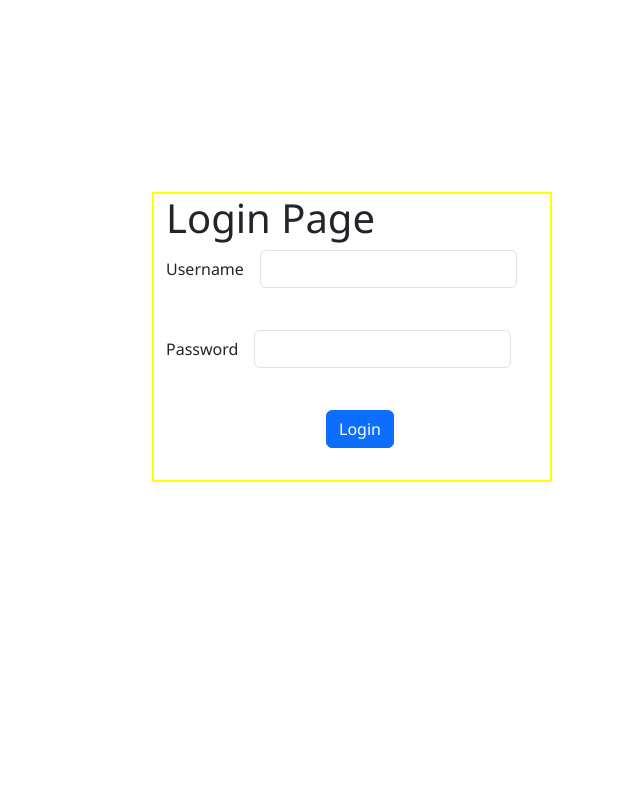
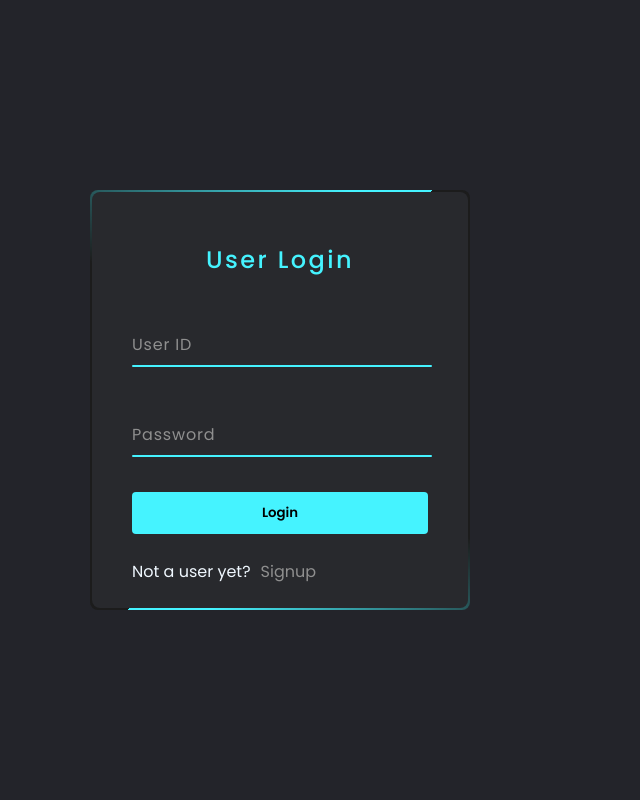
Before and after one commit to Himaja-14/Web-Application-Model, a Django app: page / in a window 1280 px wide. Shown: the whole page, without its empty margins (360-1000 px from the left). Run offline with Django 5.2, Linux system fonts and the light colour scheme; some libraries are stand-ins or nearby versions.

Commit message:
commit for user register page

```diff
--- a/HRadministrator/templates/CandSetup/create_cand.html
+++ b/HRadministrator/templates/CandSetup/create_cand.html
@@ -56,7 +56,7 @@
         <div class="col-1">
             <div class="inputbox">
                 <label for="candid" >Candidate ID</label>
-                <input type="text" name="candid" id="candid">
+                <input type="text" name="candid" id="candid" value = "{{candid}}" readonly>
             </div>
         </div>
         <div class="col-1">
--- a/HRadministrator/templates/base.html
+++ b/HRadministrator/templates/base.html
@@ -7,6 +7,7 @@
   <meta name="viewport" content="width=device-width, initial-scale=1">
   <title>HR Admin HomePage</title>
   <link rel="stylesheet" href="{% static 'css/style.css' %}">
+  <script src="https://kit.fontawesome.com/f376f4251d.js" crossorigin="anonymous"></script>
 </head>
 
 <body>
--- a/HRadministrator/templates/login.html
+++ b/HRadministrator/templates/login.html
@@ -1,93 +1,39 @@
-<!doctype html>
+<!DOCTYPE html>
+{% load static %}
 <html lang="en">
+  <head>
+      <meta charset="UTF-8">
+      <meta http-equiv="X-UA-Compatible" content="IE=edge">
+      <meta name="viewport" content="width=device-width, initial-scale=1.0">
+      <title>Login Page</title>
+      <link rel="stylesheet" href="{% static 'css/login.css' %}">
+      <script src="{% static 'js/index.js' %}"></script>
+    </head>
+    <body>
+      <form action="#" method="POST">
+        {% csrf_token %}
+      <div class="box">
+        <div class="form">
+          <h2>User Login</h2>
+          <div class="inputbox">
+            <input type="text" name="username" id="username" required>
+            <span>User ID</span>
+            <i></i>
+          </div>
+          <div class="inputbox">
+            <input type="password" name="password" id="password" required>
+            <span>Password</span>
+            <i></i>
+          </div>
 
-<head>
-  <meta charset="utf-8">
-  <meta name="viewport" content="width=device-width, initial-scale=1">
-  <title>Login</title>
-  <link href="https://cdn.jsdelivr.net/npm/bootstrap@5.3.3/dist/css/bootstrap.min.css" rel="stylesheet"
-    integrity="sha384-QWTKZyjpPEjISv5WaRU9OFeRpok6YctnYmDr5pNlyT2bRjXh0JMhjY6hW+ALEwIH" crossorigin="anonymous">
-  <style>
-    * {
-      max-height: 100vh;
-      max-width: 100vw;
-      box-sizing: border-box;
-      font-family: 'Segoe UI', Tahoma, Geneva, Verdana, sans-serif;
-    }
-
-    .container {
-      position: absolute;
-      min-height: 10em;
-      max-width: 25em;
-      margin-left: 40%;
-      margin-top: 15%;
-      border: 2px solid yellow;
-    }
-
-    .container .row .col-auto {
-      height: 5em;
-    }
-
-    .container button{
-      margin-left: 10em;
-      margin-bottom: 2em;
-    }
-  </style>
-</head>
-
-<body>
-  <form action="" method="post">
-    {% csrf_token %}
-    <div class="container">
-      <h1>Login Page</h1>
-      <div class="row g-3 align-items-center">
-        <div class="col-auto">
-          <label for="Username" class="col-form-label">Username</label>
-        </div>
-        <div class="col-auto">
-          <input type="text" id="Username" name="Username" class="form-control" aria-describedby="passwordHelpInline">
+          <br>
+          <input type="submit" value="Login">
+          <br>
+          <div class="links">
+            <p style="color: aliceblue;">Not a user yet?<a href="/signup">Signup</a></p>
+          </div>
         </div>
       </div>
-      <div class="row g-3 align-items-center">
-        <div class="col-auto">
-          <label for="Password" class="col-form-label">Password</label>
-        </div>
-        <div class="col-auto">
-          <input type="password" id="Password" name="Password" class="form-control"
-            aria-describedby="passwordHelpInline">
-        </div>
-      </div>
-      <button type="submit" class="btn btn-primary">Login</button>
-    </div>
-  </form>
-  <script src="https://cdn.jsdelivr.net/npm/bootstrap@5.3.3/dist/js/bootstrap.bundle.min.js"
-    integrity="sha384-YvpcrYf0tY3lHB60NNkmXc5s9fDVZLESaAA55NDzOxhy9GkcIdslK1eN7N6jIeHz"
-    crossorigin="anonymous"></script>
-
-    {% if messages %}
-        {% for message in messages %}
-            {% if message.tags == 'success' %}
-                <div class="msg-popup" id="popup">
-                    <div class="msg">
-                        <img src="/media/icons/success.png" alt="Success">
-                        <h2>Success</h2>
-                        <p>{{message}}</p>
-                        <button type="button" onclick="closePopup()">close</button>
-                    </div>
-                </div>
-            {% endif %}
-            {% if message.tags == 'info' %}
-                <div class="msg-popup" id="popup">
-                    <div class="msg">
-                        <img src="/media/icons/delete.png" alt="Success">
-                        <h2>Delete</h2>
-                        <p>{{message}}</p>
-                        <button type="button" onclick="closePopup()">close</button>
-                    </div>
-                </div>
-            {% endif %}
-        {% endfor %}
-    {% endif %}
-</body>
-
+    </form>
+  </body>
 </html>
--- a/HRadministrator/urls.py
+++ b/HRadministrator/urls.py
@@ -13,14 +13,18 @@
     path('dashboard', views.dashboard, name='dashboard'),
     path('organization', views.org_setup, name='organization'),
     path('Create-organization', views.create_org, name='Create-organization'),
+    path('Delete-organization/<int:id>', views.delorg, name='DeleteOrg'),
     path('department', views.dept_setup, name='department'),
     path('create-department', views.create_dept, name='create-department'),
+    path('Delete-department/<int:id>', views.deldept, name='DeleteDept'),
     path('position', views.Pos_setup, name='position'),
     path('create-position', views.create_pos, name='create-position'),
     path('requisition', views.requi_setup, name='requisition'),
     path('create-requisition', views.create_requi, name='create-requisition'),
     path('candidate', views.cand_setup, name='candidate'),
     path('create-candidate', views.create_cand, name='create-candidate'),
+    path('SendEmail/<int:id>', views.send_email, name='SendEmail'),
+    path('Delete-candidate/<int:id>', views.delcand, name='DeleteCandidate'),
     path('assign-requisition/<pk>', views.requi_cand, name='assign-requisition'),
     path('assigned-candidated/<pk>', views.assigened_candidates, name='assigned-candidated'),
 
--- a/HRadministrator/views.py
+++ b/HRadministrator/views.py
@@ -4,17 +4,19 @@
 from django.contrib import messages
 from django.contrib.auth.models import auth, User
 from django.contrib.auth.hashers import make_password
+from django.core.mail import EmailMessage
+from django.template.loader import get_template
+from django.conf import settings
+from HRadministrator.models import *
+from django.db.models import Max
 
-from HRadministrator.models import *
-from django.core.mail import EmailMessage
-from django.conf import settings
 
 # Create your views here.
 
 def login_user(request):
     if request.method == "POST":
-        username = request.POST.get('Username')
-        password = request.POST.get('Password')
+        username = request.POST.get('username')
+        password = request.POST.get('password')
         user = authenticate(request, username=username, password=password)
         if user is not None:
             if user.is_superuser == True:
@@ -26,6 +28,39 @@
         else:
             messages.error(request, 'please check your username and password')
     return render(request, 'login.html')
+
+def signup_user(request):
+    candid = 10001 if candidate.objects.count() == 0 else candidate.objects.aggregate(max=Max('cand_id'))["max"]+1
+    if request.method == 'POST':
+        fname = request.POST.get('fname')
+        lname = request.POST.get('lname')
+        email = request.POST.get('email')
+        password = request.POST.get('password')
+        cnfpswd = request.POST.get('cnfpswd')
+        if password == cnfpswd:
+            pswd = make_password(password)
+            user = User.objects.create(username=candid, email=email, password=pswd)
+            user.save()
+            cand = candidate.objects.create(cand_id = candid,first_name=fname, last_name=lname, email = email)
+            cand.save()
+            receiver_email = email
+        email_sub = f"Welcome Onboard {fname + lname}"
+        email_body = f"Your candiducture has been created succesfully, please login with your credentials \n username: {candid} \n passowrd:{password}"
+        email_msg = EmailMessage(email_sub,
+                                email_body,
+                                settings.APPLICATION_EMAIL,
+                                [receiver_email],
+                                reply_to=[settings.APPLICATION_EMAIL]
+                                )
+        email_msg.content_subtype = 'html'
+        email_msg.send(fail_silently=False)
+        if email_msg.send:
+                messages.success(request, 'Email Sent Successfully.')
+                return redirect('/')
+        else:
+            messages.error(request, 'Email Not Sent Please Check the Config')
+            return redirect('/signup')
+    return render (request, 'register.html', {'candid':candid})
 
 
 @login_required(login_url="/")
@@ -65,6 +100,13 @@
     return render(request, 'OrgSetup/create_org.html')
 
 @login_required(login_url="/")
+def delorg(request, id):
+    if request.method == 'POST':
+        delorg = organization.objects.get(pk=id)
+        delorg.delete()
+        return redirect('/HRadministrator/organization')
+
+@login_required(login_url="/")
 def dept_setup(request):
     depts = department.objects.all()
     return render(request, 'DeptSetup/dept.html', {'depts':depts})
@@ -79,6 +121,13 @@
         dept.save()
         return redirect('/HRadministrator/department')
     return render(request, 'DeptSetup/create_dept.html', {'orgs':orgs})
+
+@login_required(login_url="/")
+def deldept(request, id):
+    if request.method == 'POST':
+        deldept = department.objects.get(pk=id)
+        deldept.delete()
+        return redirect('/HRadministrator/department')
 
 @login_required(login_url="/")
 def Pos_setup(request):
@@ -126,19 +175,19 @@
 
 @login_required(login_url="/")
 def create_cand(request):
+    candid = 10001 if candidate.objects.count() == 0 else candidate.objects.aggregate(max=Max('cand_id'))["max"]+1
     if request.method == 'POST':
-        cand_id = request.POST.get("candid")
         first_name = request.POST.get("fname")
         last_name = request.POST.get("lname")
         email = request.POST.get("email")
         mobile = request.POST.get("mobile")
-        paswd = make_password(cand_id)
-        cand = candidate.objects.create(cand_id=cand_id, first_name=first_name, last_name=last_name, email=email, mobile=mobile)
+        paswd = make_password(candid)
+        cand = candidate.objects.create(cand_id=candid, first_name=first_name, last_name=last_name, email=email, mobile=mobile)
         cand.save()
-        user = User.objects.create(username = cand_id, first_name = first_name, last_name=last_name, email=email, password = paswd)
+        user = User.objects.create(username = candid, first_name = first_name, last_name=last_name, email=email, password = paswd)
         user.save()
         return redirect('/HRadministrator/candidate')
-    return render(request, 'CandSetup/create_cand.html')
+    return render(request, 'CandSetup/create_cand.html', {'candid':candid})
 
 @login_required(login_url="/")
 def send_email(request, id):
@@ -165,6 +214,7 @@
             messages.error(request, 'Email Not Sent Please Check the Config')
             return redirect('/HRadministrator/candidate')
     return render(request, 'CandSetup/cand.html')
+
 
 @login_required(login_url="/")
 def delcand(request, id):
--- a/hrm/urls.py
+++ b/hrm/urls.py
@@ -25,6 +25,7 @@
 urlpatterns = [
     path('admin/', admin.site.urls),
     path('', views.login_user, name='login-user'),
+    path('signup', views.signup_user, name='signup-user'),
     path('HRadministrator/', include('HRadministrator.urls')),
     path('candidate/', include('candidate.urls')),
 
--- /dev/null
+++ b/static/css/login.css
@@ -0,0 +1,180 @@
+@import url('https://fonts.googleapis.com/css2?family=Poppins:wght@300;400;500;600;700;800;900&display=swap');
+
+*{
+    margin: 0;
+    padding: 0;
+    box-sizing: border-box;
+    font-family: 'Poppins', sans-serif;
+}
+body{
+    display: flex;
+    justify-content: center;
+    align-items: center;
+    min-height: 100vh;
+    background: #23242a;
+}
+.box{
+    position: relative;
+    width: 380px;
+    height: 420px;
+    background: #1c1c1c;
+    border-radius: 8px;
+    overflow: hidden;
+}
+.box.register{
+    position: relative;
+    width: 380px;
+    height: 800px;
+    background: #1c1c1c;
+    border-radius: 8px;
+    overflow: hidden;
+}
+.box::before{
+    content: '';
+    position: absolute;
+    top: -50%;
+    left: -50%;
+    width: 380px;
+    height: 420px;
+    background: linear-gradient(0deg, transparent, #45f3ff, #45f3ff);
+    transform-origin: bottom right;
+    animation: animate 6s linear infinite;
+}
+.box.register::before{
+    content: '';
+    position: absolute;
+    top: -50%;
+    left: -50%;
+    width: 380px;
+    height: 800px;
+    background: linear-gradient(0deg, transparent, #45f3ff, #45f3ff);
+    transform-origin: bottom right;
+    animation: animate 6s linear infinite;
+}
+.box::after{
+    content: '';
+    position: absolute;
+    top: -50%;
+    left: -50%;
+    width: 380px;
+    height: 420px;
+    background: linear-gradient(0deg, transparent, #45f3ff, #45f3ff);
+    transform-origin: bottom right;
+    animation: animate 6s linear infinite;
+    animation-delay: -3s;
+}
+.box.register::after{
+    content: '';
+    position: absolute;
+    top: -50%;
+    left: -50%;
+    width: 380px;
+    height: 800px;
+    background: linear-gradient(0deg, transparent, #45f3ff, #45f3ff);
+    transform-origin: bottom right;
+    animation: animate 6s linear infinite;
+    animation-delay: -3s;
+}
+@keyframes animate{
+    0%{
+        transform: rotate(0deg);
+    }
+    100%{
+        transform: rotate(360deg);
+    }
+}
+.form{
+    position: absolute;
+    inset: 2px;
+    border-radius: 8px;
+    background: #28292d;
+    z-index: 10;
+    padding: 50px 40px;
+    display: flex;
+    flex-direction: column;
+}
+.form h2{
+    color: #45f3ff;
+    font-weight: 500;
+    text-align: center;
+    letter-spacing: 0.1em;
+}
+.inputbox{
+    position: relative;
+    width: 300px;
+    margin-top: 35px;
+}
+.inputbox input{
+    position: relative;
+    width: 100%;
+    padding: 20px 10px 10px;
+    background: transparent;
+    border: none;
+    outline: none;
+    color: #23242a;
+    font-size: 1em;
+    letter-spacing: 0.05em;
+    z-index: 10;
+}
+.inputbox span{
+    position: absolute;
+    left: 0;
+    padding: 20px 0px 10px;
+    font-size: 1em;
+    color: #8f8f8f;
+    pointer-events: none;
+    letter-spacing: 0.05em;
+    transition: 0.5s;
+}
+.inputbox input:read-only ~ span,
+.inputbox input:valid ~ span,
+.inputbox input:focus ~ span
+{
+    color: #45f3ff;
+    transform: translateX(0px) translateY(-34px);
+    font-size: 0.75em;
+}
+.inputbox i{
+    position: absolute;
+    left: 0;
+    bottom: 0;
+    width: 100%;
+    height: 2px;
+    background: #45f3ff;
+    border-radius: 4px;
+    transition: 0.5s;
+    pointer-events: none;
+    z-index: 9;
+
+}
+.inputbox input:read-only ~ i,
+.inputbox input:valid ~ i,
+.inputbox input:focus ~ i{
+    height: 44px;
+}
+.links{
+    display: flex;
+    justify-content: space-between;
+}
+.links a{
+    margin: 10px 10px;
+    font-size: 1em;
+    color: #8f8f8f;
+    text-decoration: none;
+}
+.links a:hover{
+    color: #45f3ff;
+}
+input[type="submit"]{
+    border: none;
+    outline: none;
+    background: #45f3ff;
+    padding: 11px 25px;
+    width: 100%;
+    margin-top: 10px;
+    border-radius: 4px;
+    font-weight: 600;
+}
+input[type="submit"]:active{
+    opacity: 0.8;
+}
```
Also changed, not shown: HRadministrator/templates/CandSetup/cand.html (+11 -0 lines), HRadministrator/templates/DeptSetup/dept.html (+7 -0 lines), HRadministrator/templates/EmailTemplate/welcome.html (added, +93 -0 lines), HRadministrator/templates/OrgSetup/org.html (+7 -0 lines), HRadministrator/templates/register.html (added, +58 -0 lines), db.sqlite3 (added).
